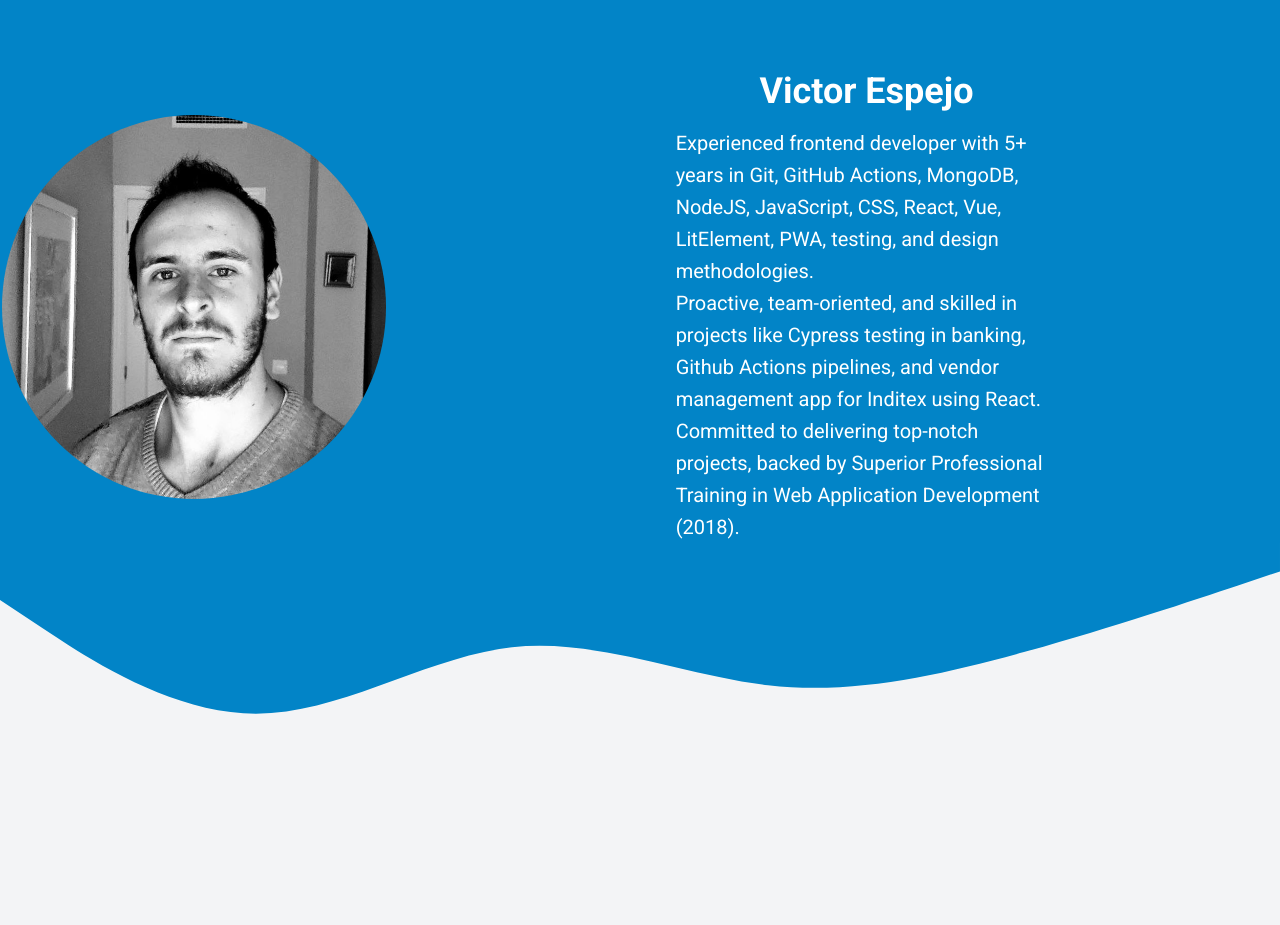
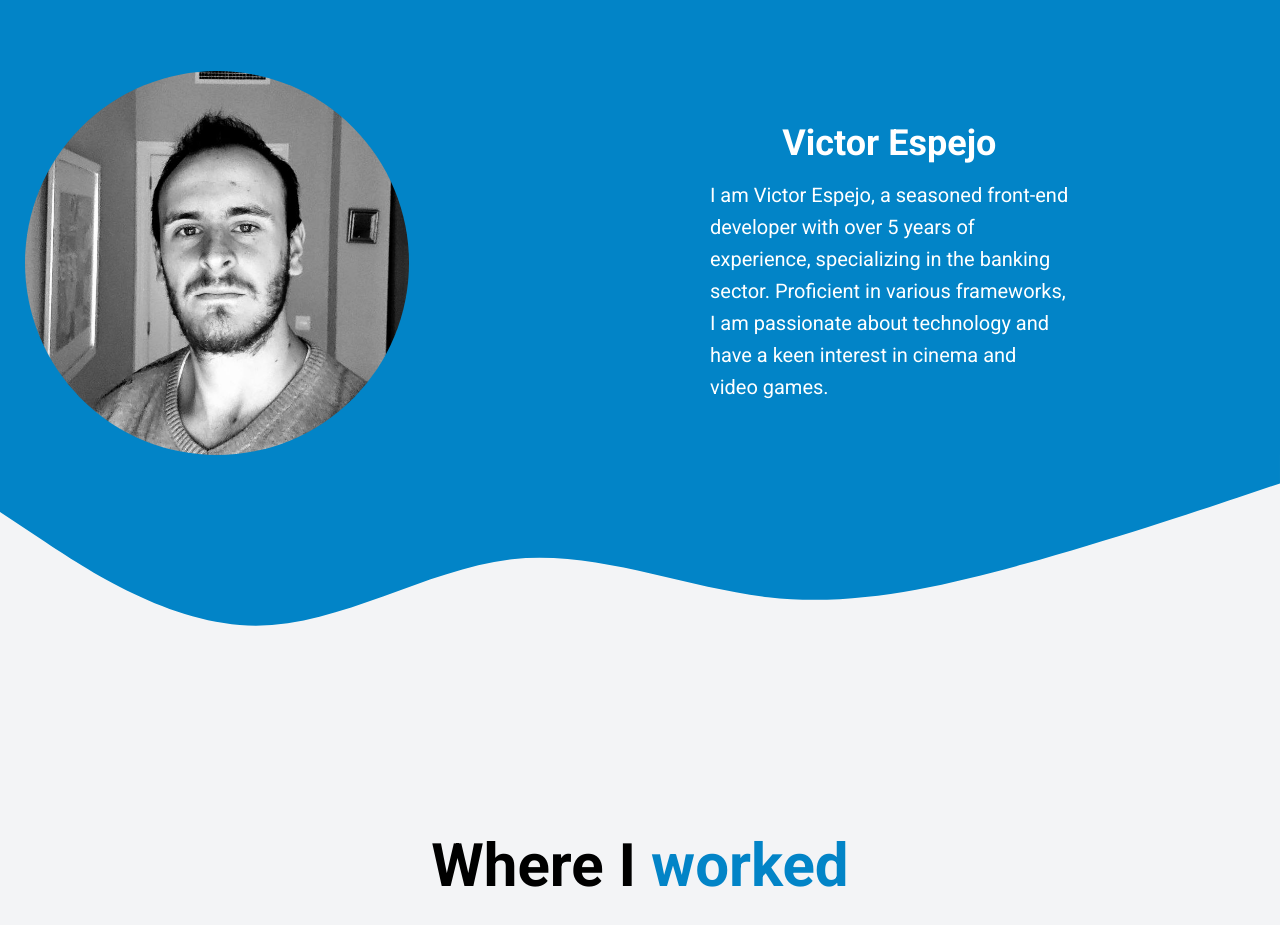
Before and after one commit to VictorEspejo/vicesp_porfolio, a React (Vite) app: page / in a window 1280 px wide. Shown: the part 1129-2054 px from the top of the page. Built offline with nearby package versions, Linux system fonts and the light colour scheme.

Commit message:
fix: description

```diff
--- a/src/views/About/index.jsx
+++ b/src/views/About/index.jsx
@@ -20,15 +20,11 @@ export default function About() {
           </div>
           <div className="flex flex-col justify-center items-center text-white px-10 lg:px-8">
             <h1 className="text-4xl font-bold">Victor Espejo</h1>
-            <p className="text-xl mt-4 leading-8 w-1/2">
-              Experienced frontend developer with 5+ years in Git, GitHub
-              Actions, MongoDB, NodeJS, JavaScript, CSS, React, Vue, LitElement,
-              PWA, testing, and design methodologies. <br/>Proactive, team-oriented,
-              and skilled in projects like Cypress testing in banking, Github
-              Actions pipelines, and vendor management app for Inditex using
-              React. Committed to delivering top-notch projects, backed by
-              Superior Professional Training in Web Application Development
-              (2018).
+            <p className="text-xl mt-4 leading-8 lg:w-1/2">
+              I am Victor Espejo, a seasoned front-end developer with over 5
+              years of experience, specializing in the banking sector.
+              Proficient in various frameworks, I am passionate about technology
+              and have a keen interest in cinema and video games.
             </p>
           </div>
         </div>
```
